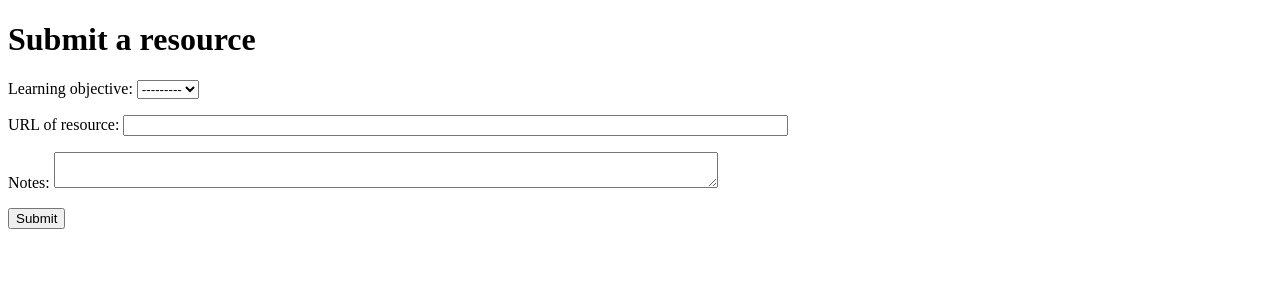
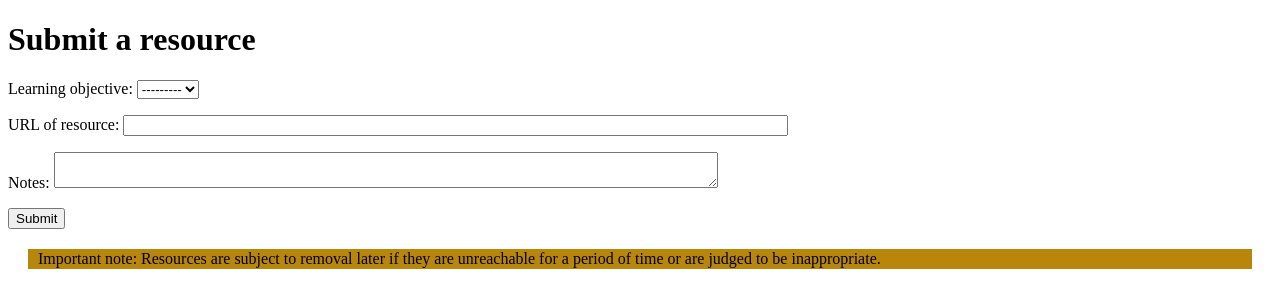
Before and after one commit to trawick/edurepo, a Django app: template src/edurepo/resources/templates/resources/create_resource.html in a window 1280 px wide. Shown: the top 308 px of the page. Run offline with Django 3.2, Linux system fonts and the light colour scheme; the template is opened without the code that fills it: values that come from a table or form of the project are taken from there, others are empty; parts of the project's set-up code (start-up, migrations or seed data) failed here and were passed over.

Commit message:
Put notice on resource submission form that resources can be removed later based on availability and appropriateness

```diff
--- a/src/edurepo/resources/templates/resources/create_resource.html
+++ b/src/edurepo/resources/templates/resources/create_resource.html
@@ -2,6 +2,7 @@
 <html>
 <head>
     <title>Submit a resource</title>
+    <link rel="stylesheet" type="text/css" href="/static/css/styles.css">
 </head>
 <body>
     <h1>Submit a resource</h1>
@@ -10,5 +11,9 @@
         {{ form.as_p }}
         <input type="submit" name="submit" value="Submit">
     </form>
+
+    <p class="ui-warning">Important note: Resources are subject to removal
+    later if they are unreachable for a period of time or are judged to be
+    inappropriate.</p>
 </body>
 </html>
```
Also changed, not shown: STATUS.md (+1 -1 lines).
